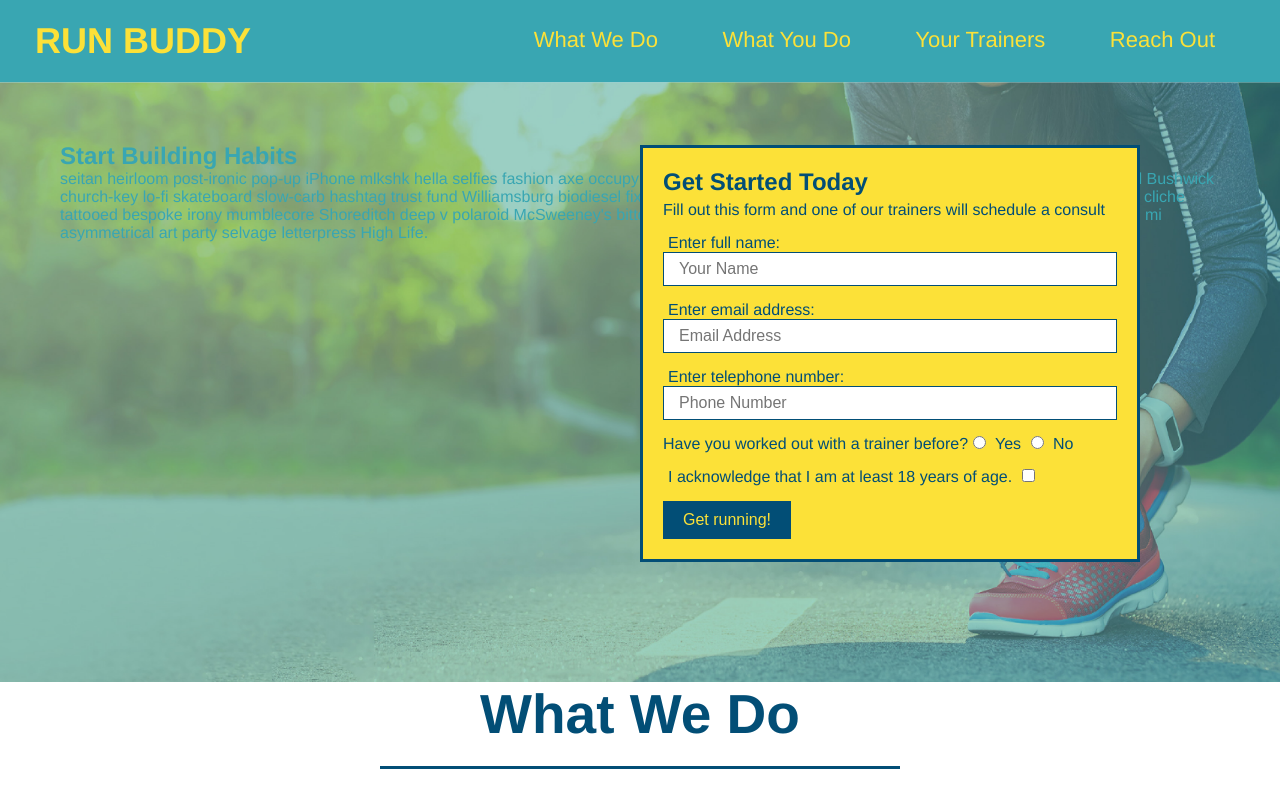
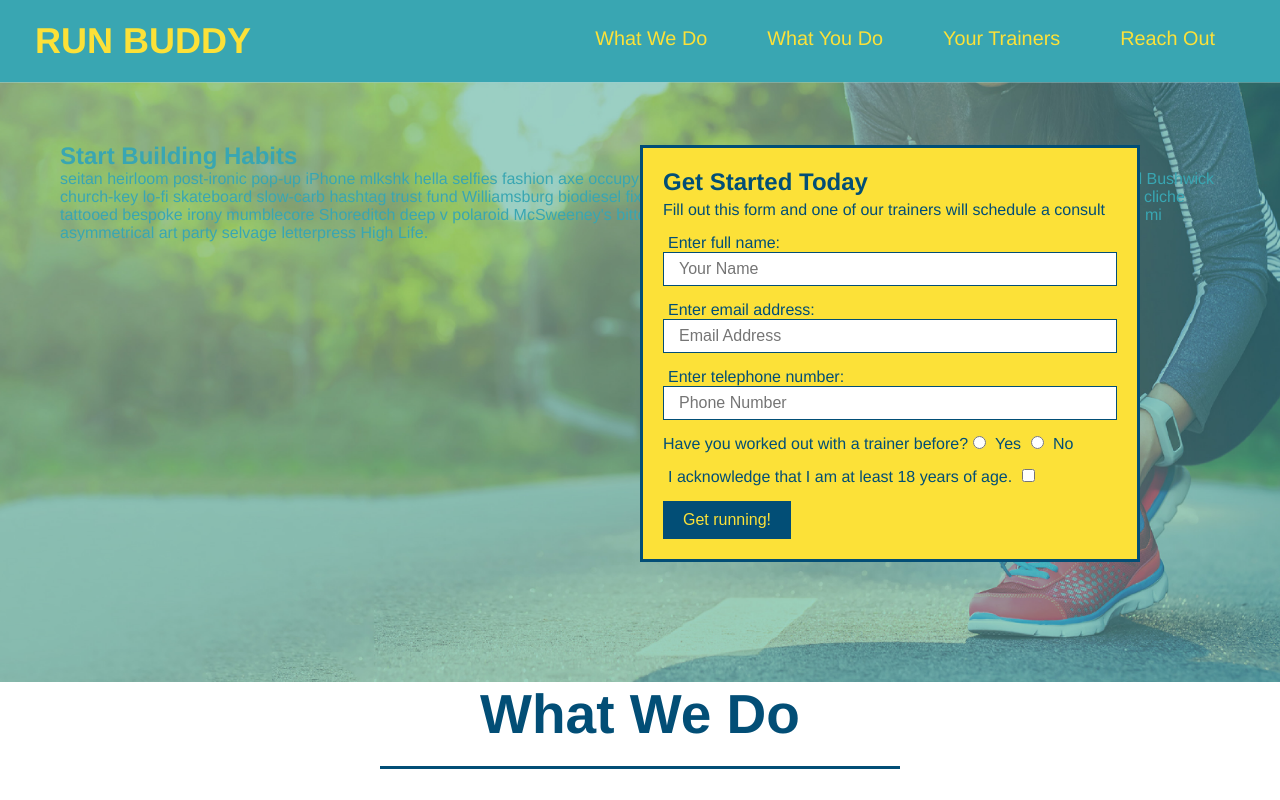
Before and after one commit to roger10e/run-buddy, a plain HTML site: page index.html in a window 1280 px wide. Shown: the top 800 px of the page. Drawn offline with Linux system fonts and the light colour scheme.

Commit message:
add flexbox to header

```diff
--- a/assets/css/style.css
+++ b/assets/css/style.css
@@ -31,20 +31,28 @@ header a {
     text-decoration: none;
     color: #fce138;
 }
+header nav ul {
+    display: flex;
+    flex-wrap: wrap;
+    justify-content: space-between;
+    align-items: center;
+    list-style: none;
+}
+
 
 header nav {
     margin: 7px 0;
-}
-
-header nav ul li {
-    display: inline;
 }
 
 header nav ul li a {
     margin: 0 30px;
     font-weight: lighter;
     font-size: 22px;
+    margin: 0 30px;
+    font-weight: lighter;
+    font-size: 1.55vw;
 }
+
 
 footer {
     background: #fce138;
```
